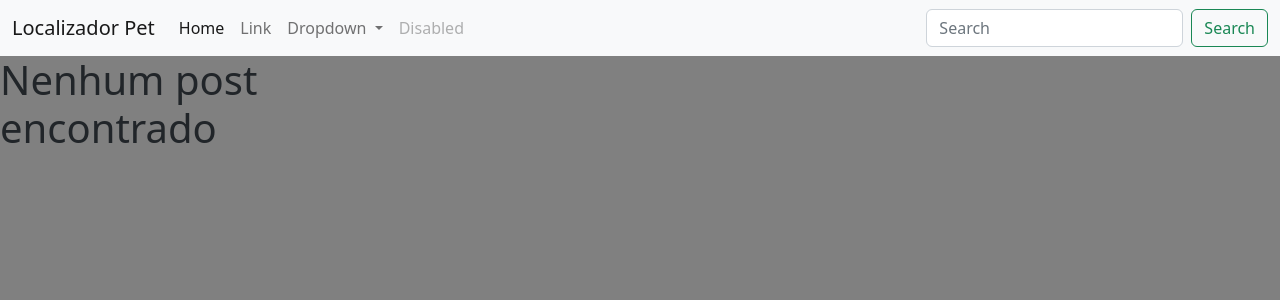
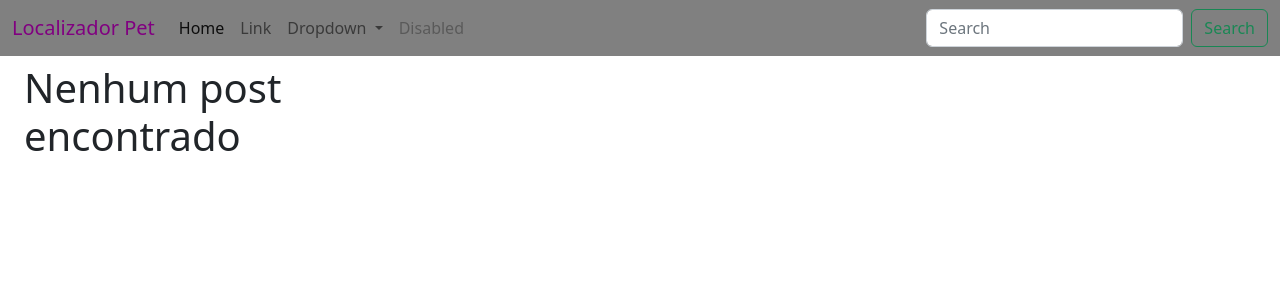
Before and after one commit to anthonyleier/locator-pet, a Django app: page / in a window 1280 px wide. Shown: the top 300 px of the page. Run offline with Django 4.2, Linux system fonts and the light colour scheme; data that the repository does not hold is empty.

Commit message:
Layout improvement

```diff
--- a/locator/static/locator/css/styles.css
+++ b/locator/static/locator/css/styles.css
@@ -1,9 +1,48 @@
+:root {
+    --background: white;
+    --background-element: grey;
+    --title: purple;
+    --text: black;
+}
+
+a {
+    text-decoration: none;
+    color: inherit;
+}
+
 body {
-    background-color: grey;
+    background-color: var(--background);
+}
+
+.navbar {
+    background-color: var(--background-element);
+}
+
+.navbar>div>a {
+    color: var(--title);
+
+}
+
+.paginator {
+    text-align: center;
+    background-color: var(--background-element);
+}
+
+.current-page {
+    color: red;
+    font-size: 2vw;
+    margin: 0px 5px 0px 5px;
+}
+
+.page {
+    color: white;
+    font-size: 2vw;
+    margin: 0px 5px 0px 5px;
 }
 
 .cover {
-    width: 30%;
+    width: 100%;
+    max-height: 180px;
 }
 
 .cards {
@@ -14,4 +53,6 @@ body {
 
 .card {
     position: relative;
+    background-color: var(--background-element);
+    color: var(--text);
 }
--- a/locator/templates/locator/components/navbar.html
+++ b/locator/templates/locator/components/navbar.html
@@ -1,6 +1,6 @@
-<nav class="navbar navbar-expand-lg bg-light">
+<nav class="navbar navbar-expand-lg">
     <div class="container-fluid">
-        <a class="navbar-brand" href="{% url 'locator:home' %}">Localizador Pet</a>
+        <a class="navbar-brand logo" href="{% url 'locator:home' %}">Localizador Pet</a>
         <button class="navbar-toggler" type="button" data-bs-toggle="collapse" data-bs-target="#navbarSupportedContent"
             aria-controls="navbarSupportedContent" aria-expanded="false" aria-label="Toggle navigation">
             <span class="navbar-toggler-icon"></span>
--- a/locator/templates/locator/components/pagination.html
+++ b/locator/templates/locator/components/pagination.html
@@ -1,15 +1,19 @@
 {% if page.has_other_pages %}
     <div class="paginator">
         {% if paginationInfo.isFirstPageNotInRange %}
-            <a href="?page=1{{ additionalParam }}">1</a> <span>...</span>
+            <a href="?page=1{{ additionalParam }}" class="page">1</a> <span>⬅️</span>
         {% endif %}
 
         {% for page in tinyRange %}
-            <a href="?page={{ page }}{{ additionalParam }}">{{ page }}</a>
+            {% if page == paginationInfo.currentPage %}
+                <a href="?page={{ page }}{{ additionalParam }}" class="current-page">{{ page }}</a>
+            {% else %}
+                <a href="?page={{ page }}{{ additionalParam }}" class="page">{{ page }}</a>
+            {% endif %}
         {% endfor %}
 
         {% if paginationInfo.isLastPageNotInRange %}
-        <span>...</span> <a href="?page={{ paginationInfo.totalSize }}{{ additionalParam }}">{{ paginationInfo.totalSize }}</a>
+        <span>➡️</span> <a href="?page={{ paginationInfo.totalSize }}{{ additionalParam }}" class="page">{{ paginationInfo.totalSize }}</a>
         {% endif %}
     </div>
 {% endif %}
--- a/locator/templates/locator/components/preview.html
+++ b/locator/templates/locator/components/preview.html
@@ -1,8 +1,8 @@
-<div class="card">
+<div class="card text-center shadow rounded p-3">
 
     <a href="{% url 'locator:post' post.id %}">
         <img src="{{ post.image1.url }}" class="cover" />
-        <h3>{{ post.title }}</h3>
+        <h3 class="mt-3">{{ post.title }}</h3>
     </a>
 
     <p>{{ post.description }}</p>
--- a/locator/templates/locator/pages/home.html
+++ b/locator/templates/locator/pages/home.html
@@ -6,7 +6,7 @@
 
 {% block content %}
 
-<div class="cards">
+<div class="cards my-2 mx-4">
     {% for post in page %}
         {% include 'locator/components/preview.html' %}
     {% empty %}
```
